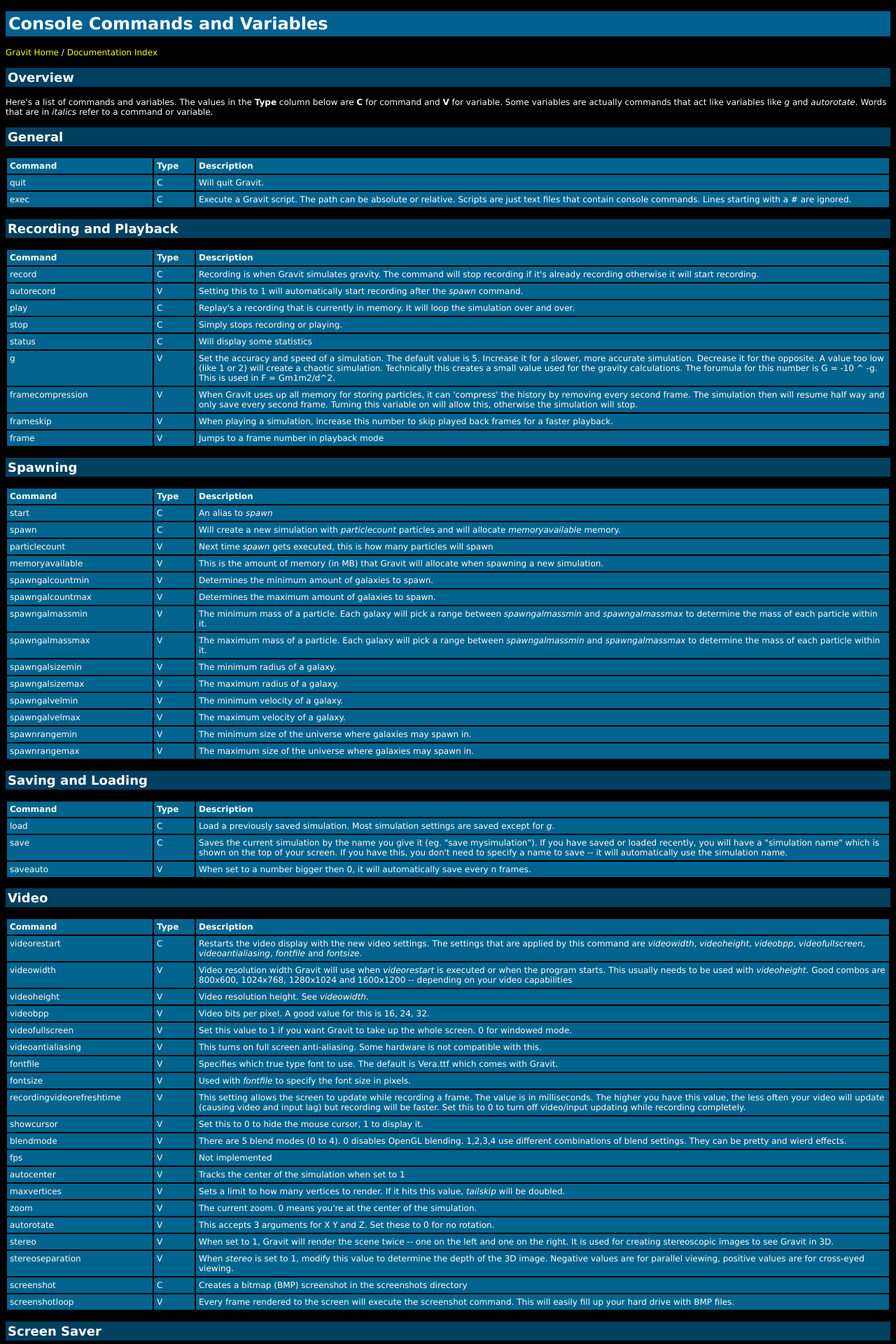
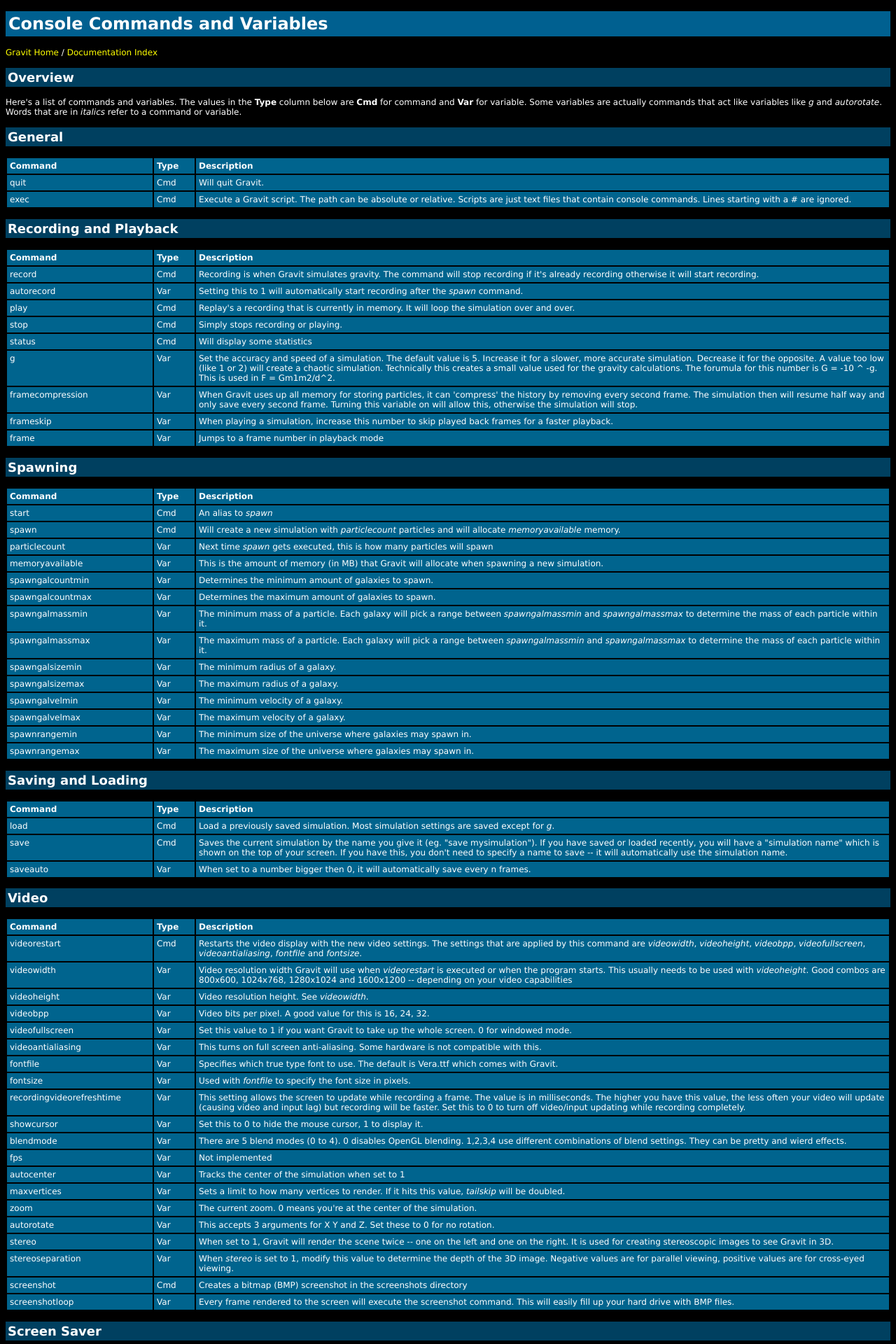
Before and after one commit to gak/gravit, a PHP site: page /docs/Console.php in a window 1280 px wide. Shown: the top 1920 px of the page at 70% size. Run offline with PHP 8.4, Linux system fonts and the light colour scheme.

Commit message:
doc and www script changes
git-svn-id: svn://gakman.com/gravit/trunk@172 60970b36-f649-e149-802f-859a9d0a703e

```diff
--- a/www/docs/Console.php
+++ b/www/docs/Console.php
@@ -8,124 +8,124 @@
 </style>
 </head>
 <body>
-<h1>Console Commands and Variables</h1>
+<h1 id="ConsoleCommandsandVariables">Console Commands and Variables</h1>
 <p>
 <a class="ext-link" title="http:.." href="http:..">Gravit Home</a> / <a href="Index.php">Documentation Index</a>
 </p>
-<h2>Overview</h2>
+<h2 id="Overview">Overview</h2>
 <p>
-Here's a list of commands and variables. The values in the <strong>Type</strong> column below are <strong>C</strong> for command and <strong>V</strong> for variable. Some variables are actually commands that act like variables like <i>g</i> and <i>autorotate</i>. Words that are in <i>italics</i> refer to a command or variable.
+Here's a list of commands and variables. The values in the <strong>Type</strong> column below are <strong>Cmd</strong> for command and <strong>Var</strong> for variable. Some variables are actually commands that act like variables like <i>g</i> and <i>autorotate</i>. Words that are in <i>italics</i> refer to a command or variable.
 </p>
-<h2>General</h2>
+<h2 id="General">General</h2>
 <table class="wiki">
 <tr><td style="width: 200px"><strong>Command</strong></td><td style="width: 50px"><strong>Type</strong></td><td><strong>Description</strong>
-</td></tr><tr><td>quit</td><td>C</td><td>Will quit Gravit.
-</td></tr><tr><td>exec</td><td>C</td><td>Execute a Gravit script. The path can be absolute or relative. Scripts are just text files that contain console commands. Lines starting with a # are ignored.
+</td></tr><tr><td>quit</td><td>Cmd</td><td>Will quit Gravit.
+</td></tr><tr><td>exec</td><td>Cmd</td><td>Execute a Gravit script. The path can be absolute or relative. Scripts are just text files that contain console commands. Lines starting with a # are ignored.
 </td></tr></table>
-<h2>Recording and Playback</h2>
+<h2 id="RecordingandPlayback">Recording and Playback</h2>
 <table class="wiki">
 <tr><td style="width: 200px"><strong>Command</strong></td><td style="width: 50px"><strong>Type</strong></td><td><strong>Description</strong>
-</td></tr><tr><td>record</td><td>C</td><td>Recording is when Gravit simulates gravity. The command will stop recording if it's already recording otherwise it will start recording.
-</td></tr><tr><td>autorecord</td><td>V</td><td>Setting this to 1 will automatically start recording after the <i>spawn</i> command.
-</td></tr><tr><td>play</td><td>C</td><td>Replay's a recording that is currently in memory. It will loop the simulation over and over.
-</td></tr><tr><td>stop</td><td>C</td><td>Simply stops recording or playing.
-</td></tr><tr><td>status</td><td>C</td><td>Will display some statistics
-</td></tr><tr><td>g</td><td>V</td><td>Set the accuracy and speed of a simulation. The default value is 5. Increase it for a slower, more accurate simulation. Decrease it for the opposite. A value too low (like 1 or 2) will create a chaotic simulation. Technically this creates a small value used for the gravity calculations. The forumula for this number is G = -10 ^ -g. This is used in F = Gm1m2/d^2.
-</td></tr><tr><td>framecompression</td><td>V</td><td>When Gravit uses up all memory for storing particles, it can 'compress' the history by removing every second frame. The simulation then will resume half way and only save every second frame. Turning this variable on will allow this, otherwise the simulation will stop.
-</td></tr><tr><td>frameskip</td><td>V</td><td>When playing a simulation, increase this number to skip played back frames for a faster playback.
-</td></tr><tr><td>frame</td><td>V</td><td>Jumps to a frame number in playback mode
+</td></tr><tr><td>record</td><td>Cmd</td><td>Recording is when Gravit simulates gravity. The command will stop recording if it's already recording otherwise it will start recording.
+</td></tr><tr><td>autorecord</td><td>Var</td><td>Setting this to 1 will automatically start recording after the <i>spawn</i> command.
+</td></tr><tr><td>play</td><td>Cmd</td><td>Replay's a recording that is currently in memory. It will loop the simulation over and over.
+</td></tr><tr><td>stop</td><td>Cmd</td><td>Simply stops recording or playing.
+</td></tr><tr><td>status</td><td>Cmd</td><td>Will display some statistics
+</td></tr><tr><td>g</td><td>Var</td><td>Set the accuracy and speed of a simulation. The default value is 5. Increase it for a slower, more accurate simulation. Decrease it for the opposite. A value too low (like 1 or 2) will create a chaotic simulation. Technically this creates a small value used for the gravity calculations. The forumula for this number is G = -10 ^ -g. This is used in F = Gm1m2/d^2.
+</td></tr><tr><td>framecompression</td><td>Var</td><td>When Gravit uses up all memory for storing particles, it can 'compress' the history by removing every second frame. The simulation then will resume half way and only save every second frame. Turning this variable on will allow this, otherwise the simulation will stop.
+</td></tr><tr><td>frameskip</td><td>Var</td><td>When playing a simulation, increase this number to skip played back frames for a faster playback.
+</td></tr><tr><td>frame</td><td>Var</td><td>Jumps to a frame number in playback mode
 </td></tr></table>
-<h2>Spawning</h2>
+<h2 id="Spawning">Spawning</h2>
 <table class="wiki">
 <tr><td style="width: 200px"><strong>Command</strong></td><td style="width: 50px"><strong>Type</strong></td><td><strong>Description</strong>
-</td></tr><tr><td>start</td><td>C</td><td>An alias to <i>spawn</i>
-</td></tr><tr><td>spawn</td><td>C</td><td>Will create a new simulation with <i>particlecount</i> particles and will allocate <i>memoryavailable</i> memory.
-</td></tr><tr><td>particlecount</td><td>V</td><td>Next time <i>spawn</i> gets executed, this is how many particles will spawn
-</td></tr><tr><td>memoryavailable</td><td>V</td><td>This is the amount of memory (in MB) that Gravit will allocate when spawning a new simulation.
-</td></tr><tr><td>spawngalcountmin</td><td>V</td><td>Determines the minimum amount of galaxies to spawn.
-</td></tr><tr><td>spawngalcountmax</td><td>V</td><td>Determines the maximum amount of galaxies to spawn.
-</td></tr><tr><td>spawngalmassmin</td><td>V</td><td>The minimum mass of a particle. Each galaxy will pick a range between <i>spawngalmassmin</i> and <i>spawngalmassmax</i> to determine the mass of each particle within it.
-</td></tr><tr><td>spawngalmassmax</td><td>V</td><td>The maximum mass of a particle. Each galaxy will pick a range between <i>spawngalmassmin</i> and <i>spawngalmassmax</i> to determine the mass of each particle within it.
-</td></tr><tr><td>spawngalsizemin</td><td>V</td><td>The minimum radius of a galaxy.
-</td></tr><tr><td>spawngalsizemax</td><td>V</td><td>The maximum radius of a galaxy.
-</td></tr><tr><td>spawngalvelmin</td><td>V</td><td>The minimum velocity of a galaxy.
-</td></tr><tr><td>spawngalvelmax</td><td>V</td><td>The maximum velocity of a galaxy.
-</td></tr><tr><td>spawnrangemin</td><td>V</td><td>The minimum size of the universe where galaxies may spawn in.
-</td></tr><tr><td>spawnrangemax</td><td>V</td><td>The maximum size of the universe where galaxies may spawn in.
+</td></tr><tr><td>start</td><td>Cmd</td><td>An alias to <i>spawn</i>
+</td></tr><tr><td>spawn</td><td>Cmd</td><td>Will create a new simulation with <i>particlecount</i> particles and will allocate <i>memoryavailable</i> memory.
+</td></tr><tr><td>particlecount</td><td>Var</td><td>Next time <i>spawn</i> gets executed, this is how many particles will spawn
+</td></tr><tr><td>memoryavailable</td><td>Var</td><td>This is the amount of memory (in MB) that Gravit will allocate when spawning a new simulation.
+</td></tr><tr><td>spawngalcountmin</td><td>Var</td><td>Determines the minimum amount of galaxies to spawn.
+</td></tr><tr><td>spawngalcountmax</td><td>Var</td><td>Determines the maximum amount of galaxies to spawn.
+</td></tr><tr><td>spawngalmassmin</td><td>Var</td><td>The minimum mass of a particle. Each galaxy will pick a range between <i>spawngalmassmin</i> and <i>spawngalmassmax</i> to determine the mass of each particle within it.
+</td></tr><tr><td>spawngalmassmax</td><td>Var</td><td>The maximum mass of a particle. Each galaxy will pick a range between <i>spawngalmassmin</i> and <i>spawngalmassmax</i> to determine the mass of each particle within it.
+</td></tr><tr><td>spawngalsizemin</td><td>Var</td><td>The minimum radius of a galaxy.
+</td></tr><tr><td>spawngalsizemax</td><td>Var</td><td>The maximum radius of a galaxy.
+</td></tr><tr><td>spawngalvelmin</td><td>Var</td><td>The minimum velocity of a galaxy.
+</td></tr><tr><td>spawngalvelmax</td><td>Var</td><td>The maximum velocity of a galaxy.
+</td></tr><tr><td>spawnrangemin</td><td>Var</td><td>The minimum size of the universe where galaxies may spawn in.
+</td></tr><tr><td>spawnrangemax</td><td>Var</td><td>The maximum size of the universe where galaxies may spawn in.
 </td></tr></table>
-<h2>Saving and Loading</h2>
+<h2 id="SavingandLoading">Saving and Loading</h2>
 <table class="wiki">
 <tr><td style="width: 200px"><strong>Command</strong></td><td style="width: 50px"><strong>Type</strong></td><td><strong>Description</strong>
-</td></tr><tr><td>load</td><td>C</td><td>Load a previously saved simulation. Most simulation settings are saved except for <i>g</i>.
-</td></tr><tr><td>save</td><td>C</td><td>Saves the current simulation by the name you give it (eg. &#34;save mysimulation&#34;). If you have saved or loaded recently, you will have a &#34;simulation name&#34; which is shown on the top of your screen. If you have this, you don't need to specify a name to save -- it will automatically use the simulation name.
-</td></tr><tr><td>saveauto</td><td>V</td><td>When set to a number bigger then 0, it will automatically save every n frames.
+</td></tr><tr><td>load</td><td>Cmd</td><td>Load a previously saved simulation. Most simulation settings are saved except for <i>g</i>.
+</td></tr><tr><td>save</td><td>Cmd</td><td>Saves the current simulation by the name you give it (eg. &#34;save mysimulation&#34;). If you have saved or loaded recently, you will have a &#34;simulation name&#34; which is shown on the top of your screen. If you have this, you don't need to specify a name to save -- it will automatically use the simulation name.
+</td></tr><tr><td>saveauto</td><td>Var</td><td>When set to a number bigger then 0, it will automatically save every n frames.
 </td></tr></table>
-<h2>Video</h2>
+<h2 id="Video">Video</h2>
 <table class="wiki">
 <tr><td style="width: 200px"><strong>Command</strong></td><td style="width: 50px"><strong>Type</strong></td><td><strong>Description</strong>
-</td></tr><tr><td>videorestart</td><td>C</td><td>Restarts the video display with the new video settings. The settings that are applied by this command are <i>videowidth</i>, <i>videoheight</i>, <i>videobpp</i>, <i>videofullscreen</i>, <i>videoantialiasing</i>, <i>fontfile</i> and <i>fontsize</i>.
-</td></tr><tr><td>videowidth</td><td>V</td><td>Video resolution width Gravit will use when <i>videorestart</i> is executed or when the program starts. This usually needs to be used with <i>videoheight</i>. Good combos are 800x600, 1024x768, 1280x1024 and 1600x1200 -- depending on your video capabilities
-</td></tr><tr><td>videoheight</td><td>V</td><td>Video resolution height. See <i>videowidth</i>.
-</td></tr><tr><td>videobpp</td><td>V</td><td>Video bits per pixel. A good value for this is 16, 24, 32.
-</td></tr><tr><td>videofullscreen</td><td>V</td><td>Set this value to 1 if you want Gravit to take up the whole screen. 0 for windowed mode.
-</td></tr><tr><td>videoantialiasing</td><td>V</td><td>This turns on full screen anti-aliasing. Some hardware is not compatible with this.
-</td></tr><tr><td>fontfile</td><td>V</td><td>Specifies which true type font to use. The default is Vera.ttf which comes with Gravit.
-</td></tr><tr><td>fontsize</td><td>V</td><td>Used with <i>fontfile</i> to specify the font size in pixels.
-</td></tr><tr><td>recordingvideorefreshtime</td><td>V</td><td>This setting allows the screen to update while recording a frame. The value is in milliseconds. The higher you have this value, the less often your video will update (causing video and input lag) but recording will be faster. Set this to 0 to turn off video/input updating while recording completely.
-</td></tr><tr><td>showcursor</td><td>V</td><td>Set this to 0 to hide the mouse cursor, 1 to display it.
-</td></tr><tr><td>blendmode</td><td>V</td><td>There are 5 blend modes (0 to 4). 0 disables OpenGL blending. 1,2,3,4 use different combinations of blend settings. They can be pretty and wierd effects.
-</td></tr><tr><td>fps</td><td>V</td><td>Not implemented
-</td></tr><tr><td>autocenter</td><td>V</td><td>Tracks the center of the simulation when set to 1
-</td></tr><tr><td>maxvertices</td><td>V</td><td>Sets a limit to how many vertices to render. If it hits this value, <i>tailskip</i> will be doubled.
-</td></tr><tr><td>zoom</td><td>V</td><td>The current zoom. 0 means you're at the center of the simulation.
-</td></tr><tr><td>autorotate</td><td>V</td><td>This accepts 3 arguments for X Y and Z. Set these to 0 for no rotation.
-</td></tr><tr><td>stereo</td><td>V</td><td>When set to 1, Gravit will render the scene twice -- one on the left and one on the right. It is used for creating stereoscopic images to see Gravit in 3D.
-</td></tr><tr><td>stereoseparation</td><td>V</td><td>When <i>stereo</i> is set to 1, modify this value to determine the depth of the 3D image. Negative values are for parallel viewing, positive values are for cross-eyed viewing.
-</td></tr><tr><td>screenshot</td><td>C</td><td>Creates a bitmap (BMP) screenshot in the screenshots directory
-</td></tr><tr><td>screenshotloop</td><td>V</td><td>Every frame rendered to the screen will execute the screenshot command. This will easily fill up your hard drive with BMP files.
+</td></tr><tr><td>videorestart</td><td>Cmd</td><td>Restarts the video display with the new video settings. The settings that are applied by this command are <i>videowidth</i>, <i>videoheight</i>, <i>videobpp</i>, <i>videofullscreen</i>, <i>videoantialiasing</i>, <i>fontfile</i> and <i>fontsize</i>.
+</td></tr><tr><td>videowidth</td><td>Var</td><td>Video resolution width Gravit will use when <i>videorestart</i> is executed or when the program starts. This usually needs to be used with <i>videoheight</i>. Good combos are 800x600, 1024x768, 1280x1024 and 1600x1200 -- depending on your video capabilities
+</td></tr><tr><td>videoheight</td><td>Var</td><td>Video resolution height. See <i>videowidth</i>.
+</td></tr><tr><td>videobpp</td><td>Var</td><td>Video bits per pixel. A good value for this is 16, 24, 32.
+</td></tr><tr><td>videofullscreen</td><td>Var</td><td>Set this value to 1 if you want Gravit to take up the whole screen. 0 for windowed mode.
+</td></tr><tr><td>videoantialiasing</td><td>Var</td><td>This turns on full screen anti-aliasing. Some hardware is not compatible with this.
+</td></tr><tr><td>fontfile</td><td>Var</td><td>Specifies which true type font to use. The default is Vera.ttf which comes with Gravit.
+</td></tr><tr><td>fontsize</td><td>Var</td><td>Used with <i>fontfile</i> to specify the font size in pixels.
+</td></tr><tr><td>recordingvideorefreshtime</td><td>Var</td><td>This setting allows the screen to update while recording a frame. The value is in milliseconds. The higher you have this value, the less often your video will update (causing video and input lag) but recording will be faster. Set this to 0 to turn off video/input updating while recording completely.
+</td></tr><tr><td>showcursor</td><td>Var</td><td>Set this to 0 to hide the mouse cursor, 1 to display it.
+</td></tr><tr><td>blendmode</td><td>Var</td><td>There are 5 blend modes (0 to 4). 0 disables OpenGL blending. 1,2,3,4 use different combinations of blend settings. They can be pretty and wierd effects.
+</td></tr><tr><td>fps</td><td>Var</td><td>Not implemented
+</td></tr><tr><td>autocenter</td><td>Var</td><td>Tracks the center of the simulation when set to 1
+</td></tr><tr><td>maxvertices</td><td>Var</td><td>Sets a limit to how many vertices to render. If it hits this value, <i>tailskip</i> will be doubled.
+</td></tr><tr><td>zoom</td><td>Var</td><td>The current zoom. 0 means you're at the center of the simulation.
+</td></tr><tr><td>autorotate</td><td>Var</td><td>This accepts 3 arguments for X Y and Z. Set these to 0 for no rotation.
+</td></tr><tr><td>stereo</td><td>Var</td><td>When set to 1, Gravit will render the scene twice -- one on the left and one on the right. It is used for creating stereoscopic images to see Gravit in 3D.
+</td></tr><tr><td>stereoseparation</td><td>Var</td><td>When <i>stereo</i> is set to 1, modify this value to determine the depth of the 3D image. Negative values are for parallel viewing, positive values are for cross-eyed viewing.
+</td></tr><tr><td>screenshot</td><td>Cmd</td><td>Creates a bitmap (BMP) screenshot in the screenshots directory
+</td></tr><tr><td>screenshotloop</td><td>Var</td><td>Every frame rendered to the screen will execute the screenshot command. This will easily fill up your hard drive with BMP files.
 </td></tr></table>
-<h2>Screen Saver</h2>
+<h2 id="ScreenSaver">Screen Saver</h2>
 <table class="wiki">
 <tr><td style="width: 200px"><strong>Command</strong></td><td style="width: 50px"><strong>Type</strong></td><td><strong>Description</strong>
-</td></tr><tr><td>screensaver</td><td>V</td><td>This is set to 1 when Gravit is running as a screensaver. It will quit on any mouse movement or keystroke.
-</td></tr><tr><td>installscreensaver</td><td>C</td><td>In windows, this will install Gravit as a screensaver.
+</td></tr><tr><td>screensaver</td><td>Var</td><td>This is set to 1 when Gravit is running as a screensaver. It will quit on any mouse movement or keystroke.
+</td></tr><tr><td>installscreensaver</td><td>Cmd</td><td>In windows, this will install Gravit as a screensaver.
 </td></tr></table>
-<h2>Particles and Effects</h2>
+<h2 id="ParticlesandEffects">Particles and Effects</h2>
 <table class="wiki">
 <tr><td style="width: 200px"><strong>Command</strong></td><td style="width: 50px"><strong>Type</strong></td><td><strong>Description</strong>
-</td></tr><tr><td>particlerendermode</td><td>V</td><td>There are 3 rendering modes for particles. 0 for dots, 1 for fast and less compatible textured particles and 2 which looks like 1 except that it is more compatible and slower.
-</td></tr><tr><td>particlerendertexture</td><td>V</td><td>Rendering of the particle texture -- this was used for debugging.
-</td></tr><tr><td>particlecolourmode</td><td>V</td><td>There are 3 particle colour modes. 0 for colour based on mass, 1 is based on current velocity and 2 is based on acceleration (which needs at least 2 frames recorded to work).
-</td></tr><tr><td>particlesizemin</td><td>V</td><td>Minimum size of a particle. This has no effect in <i>particlerendermode 0</i>. These sizes differ between <i>particlerendermode</i> 1 and 2.
-</td></tr><tr><td>particlesizemax</td><td>V</td><td>Maximum size of a particle. This has no effect in <i>particlerendermode 0</i>. These sizes differ between <i>particlerendermode</i> 1 and 2.
-</td></tr><tr><td>tailskip</td><td>V</td><td>Changes the resolution of the particle tail, the higher the number the less accurate the tail is. Setting it to 1 will created the smoothest tails.
-</td></tr><tr><td>tailfaded</td><td>V</td><td>Setting this to 1 will make the tail increasingly transparent along the length of the tail. Set it to 0 to maintain a constant colour/opacity.
-</td></tr><tr><td>tailopacity</td><td>V</td><td>Sets the opacity of every tail. It ranges from 0 being invisible to 1 being opaque.
-</td></tr><tr><td>taillength</td><td>V</td><td>The length of the tail in frames. Set it to -1 to display every step in the tail.
-</td></tr><tr><td>tailwidth</td><td>V</td><td>Thinkness of each tail.
-</td></tr><tr><td>drawaxis</td><td>V</td><td>Not implemented
-</td></tr><tr><td>drawtree</td><td>V</td><td>Will display the octtree. 1 will show the tree using lines, 2 will show semi-transparent boxes. The tree will animate if <i>recordingvideorefreshtime</i> is bigger then 0.
-</td></tr><tr><td>drawosd</td><td>V</td><td>Setting this to 0 will hide all text on the screen.
-</td></tr><tr><td>drawcolourscheme</td><td>V</td><td>Will display or hide the colour key on the top right of the screen
+</td></tr><tr><td>particlerendermode</td><td>Var</td><td>There are 3 rendering modes for particles. 0 for dots, 1 for fast and less compatible textured particles and 2 which looks like 1 except that it is more compatible and slower.
+</td></tr><tr><td>particlerendertexture</td><td>Var</td><td>Rendering of the particle texture -- this was used for debugging.
+</td></tr><tr><td>particlecolourmode</td><td>Var</td><td>There are 3 particle colour modes. 0 for colour based on mass, 1 is based on current velocity and 2 is based on acceleration (which needs at least 2 frames recorded to work).
+</td></tr><tr><td>particlesizemin</td><td>Var</td><td>Minimum size of a particle. This has no effect in <i>particlerendermode 0</i>. These sizes differ between <i>particlerendermode</i> 1 and 2.
+</td></tr><tr><td>particlesizemax</td><td>Var</td><td>Maximum size of a particle. This has no effect in <i>particlerendermode 0</i>. These sizes differ between <i>particlerendermode</i> 1 and 2.
+</td></tr><tr><td>tailskip</td><td>Var</td><td>Changes the resolution of the particle tail, the higher the number the less accurate the tail is. Setting it to 1 will created the smoothest tails.
+</td></tr><tr><td>tailfaded</td><td>Var</td><td>Setting this to 1 will make the tail increasingly transparent along the length of the tail. Set it to 0 to maintain a constant colour/opacity.
+</td></tr><tr><td>tailopacity</td><td>Var</td><td>Sets the opacity of every tail. It ranges from 0 being invisible to 1 being opaque.
+</td></tr><tr><td>taillength</td><td>Var</td><td>The length of the tail in frames. Set it to -1 to display every step in the tail.
+</td></tr><tr><td>tailwidth</td><td>Var</td><td>Thinkness of each tail.
+</td></tr><tr><td>drawaxis</td><td>Var</td><td>Not implemented
+</td></tr><tr><td>drawtree</td><td>Var</td><td>Will display the octtree. 1 will show the tree using lines, 2 will show semi-transparent boxes. The tree will animate if <i>recordingvideorefreshtime</i> is bigger then 0.
+</td></tr><tr><td>drawosd</td><td>Var</td><td>Setting this to 0 will hide all text on the screen.
+</td></tr><tr><td>drawcolourscheme</td><td>Var</td><td>Will display or hide the colour key on the top right of the screen
 </td></tr></table>
-<h2>Colours</h2>
+<h2 id="Colours">Colours</h2>
 <table class="wiki">
 <tr><td style="width: 200px"><strong>Command</strong></td><td style="width: 50px"><strong>Type</strong></td><td><strong>Description</strong>
-</td></tr><tr><td>colourschemenew</td><td>C</td><td>Clears out the current colour scheme.
-</td></tr><tr><td>colourschemeadd</td><td>C</td><td>Add a new colour to the colour scheme.
+</td></tr><tr><td>colourschemenew</td><td>Cmd</td><td>Clears out the current colour scheme.
+</td></tr><tr><td>colourschemeadd</td><td>Cmd</td><td>Add a new colour to the colour scheme.
 </td></tr></table>
-<h2>Timers</h2>
+<h2 id="Timers">Timers</h2>
 <table class="wiki">
 <tr><td style="width: 200px"><strong>Command</strong></td><td style="width: 50px"><strong>Type</strong></td><td><strong>Description</strong>
-</td></tr><tr><td>timeradd</td><td>C</td><td>Adds a timer
-</td></tr><tr><td>timerdel</td><td>C</td><td>Removes a timer
-</td></tr><tr><td>timerlist</td><td>C</td><td>Lists all timers
+</td></tr><tr><td>timeradd</td><td>Cmd</td><td>Adds a timer
+</td></tr><tr><td>timerdel</td><td>Cmd</td><td>Removes a timer
+</td></tr><tr><td>timerlist</td><td>Cmd</td><td>Lists all timers
 </td></tr></table>
-<h2>Misc</h2>
+<h2 id="Misc">Misc</h2>
 <table class="wiki">
 <tr><td style="width: 200px"><strong>Command</strong></td><td style="width: 50px"><strong>Type</strong></td><td><strong>Description</strong>
-</td></tr><tr><td>popuptext</td><td>C</td><td>Displays some text on the screen.
-</td></tr><tr><td>cd</td><td>C</td><td>Change directory. Not apparently useful!
+</td></tr><tr><td>popuptext</td><td>Cmd</td><td>Displays some text on the screen.
+</td></tr><tr><td>cd</td><td>Cmd</td><td>Change directory. Not apparently useful!
 </td></tr></table>
 
 </body>
--- a/www/gravit.css
+++ b/www/gravit.css
@@ -7,6 +7,6 @@
 img { border: none; }
 table { width: 100%; font-size: 12px; }
 td { vertical-align: top; background-color: #00648E; padding: 4px 4px 4px 4px; }
-h1 { background-color: #006090; padding: 4px 4px 4px 4px; }
+h1 { background: #006090; padding: 4px 4px 4px 4px; }
 h2 { background-color: #004060; padding: 3px 3px 3px 3px; }
 h3 { background-color: #003040; padding: 2px 2px 2px 2px; }
--- a/www/index.php
+++ b/www/index.php
@@ -83,7 +83,7 @@
 </ul>
 
 <h2>Documentation</h2>
-<p>So far I have made a few pages of documentation. It is slowly being written. Currently there are <a href="docs/Console.php">Console Commands and Variables</a> and <a href="docs/StereoMode.php">Stereocopic Mode</a> documentation pages. More to come soon.</p>
+<p>So far I have made a several pages of documentation. It is slowly being written -- I'll attempt to keep it up to date. The Gravit <a href="docs">documentation is here</a>.</p>
 
 <h2>Download</h2>
 <p>In Gravit 0.3.1 your view moves around to where particles are. I've added timer code, a fullscreen toggle by hitting alt-enter and several other features. Also, the screensaver has changed quite a bit.</p>
```
Also changed, not shown: www/docs/Index.php (+46 -9 lines), www/docs/StereoMode.php (+9 -9 lines), 3 other files.
